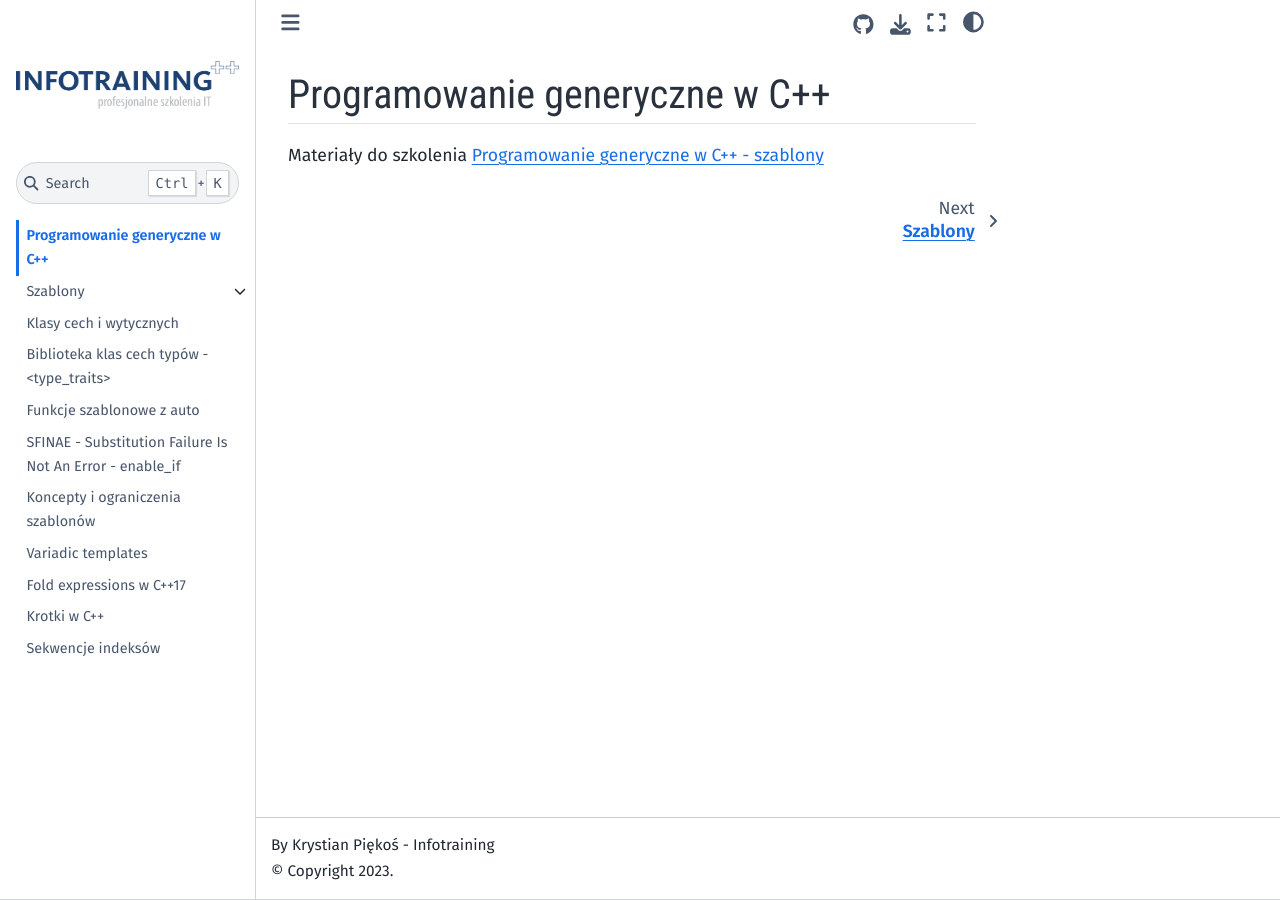
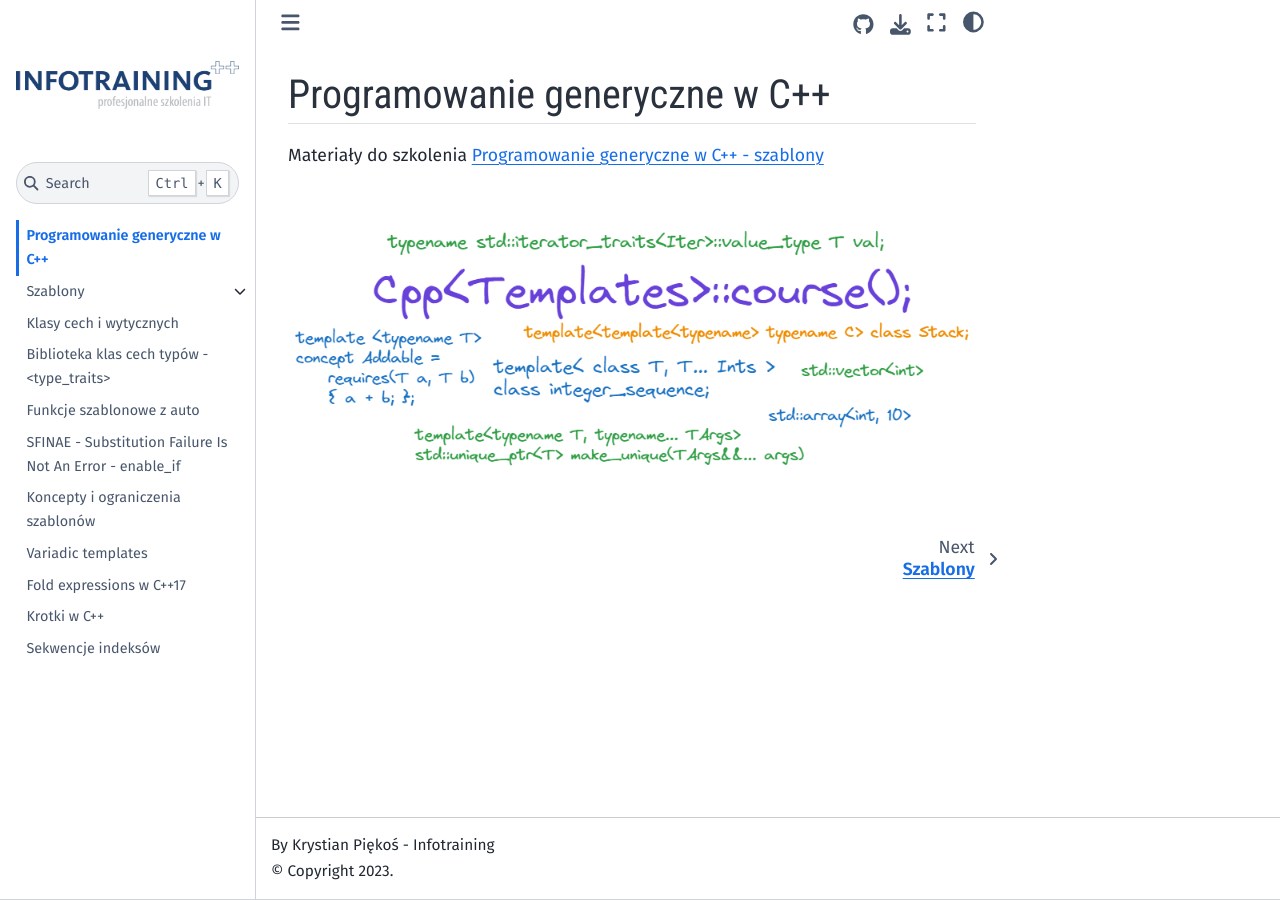
Before and after one commit to infotraining/docs-cpp-templates, a Jupyter Book: the page built from index.md, in a window 1280 px wide. Built offline with Jupyter Book 1.0.4 settings and Sphinx 7.4.7 and the Sphinx Book theme 1.1.4, drawn with Linux system fonts in a browser that asks for light colours; some web fonts are replaced.

```diff
--- a/index.md
+++ b/index.md
@@ -1,3 +1,5 @@
 # Programowanie generyczne w C++
 
 Materiały do szkolenia [Programowanie generyczne w C++ - szablony](https://www.infotraining.pl/szkolenie/c-plus-plus/szablony)
+
+![cpp templates](./img/cpp-templates.png)
--- a/requirements.txt
+++ b/requirements.txt
@@ -1,3 +1,4 @@
-jupyter-book
+jupyter-book==1.0.4
 pytest
 black
+pydata-sphinx-theme==0.15.3
```
Also changed, not shown: img/cpp-templates.png (added), 7 other files.
